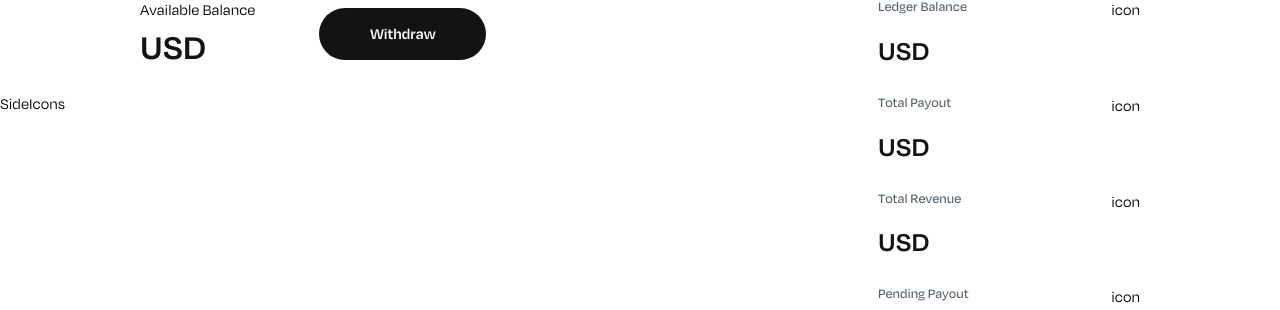
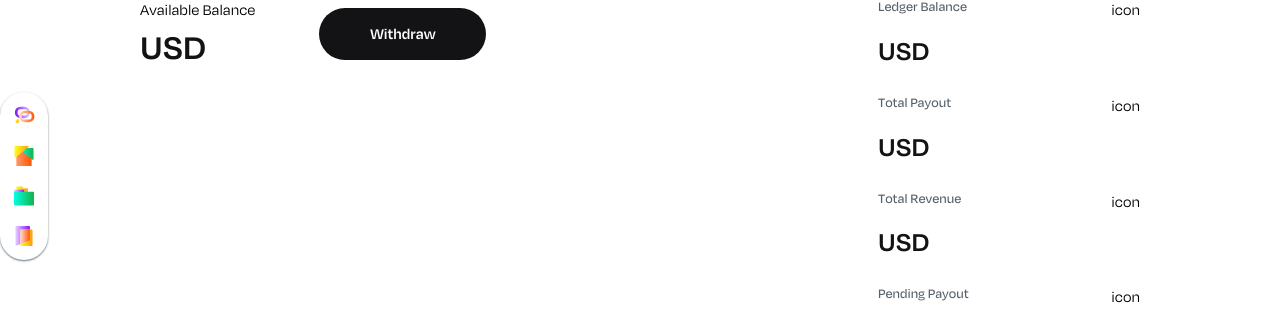
Before and after one commit to Tomiogunsan/mainstack-assessment, a React (Vite) app: page /revenue in a window 1280 px wide. Shown: the part 168-478 px from the top of the page. Built offline with nearby package versions, Linux system fonts and the light colour scheme; no server answers.

Commit message:
ch: implemented sideIcons

```diff
--- a/src/modules/page/Revenue/components/sideIcons/index.tsx
+++ b/src/modules/page/Revenue/components/sideIcons/index.tsx
@@ -1,9 +1,17 @@
-
+import file from '@assets/svg/attach.svg'
+import envelope from '@assets/svg/envelope.svg'
+import message from '@assets/svg/message.svg'
+import copy from '@assets/svg/copy.svg'
 
 const SideIcons = () => {
   return (
-    <div className="flex flex-col fixed left-0 top-[260px]">SideIcons</div>
-  )
+    <div className="flex flex-col fixed left-0 top-[260px] rounded-[100px] p-[4px] shadow-sm shadow-[#5C7383]">
+      <img src={file} alt="file icon" />
+      <img src={envelope} alt="envelope icon" />
+      <img src={message} alt="message icon" />
+      <img src={copy} alt="copy icon" />
+    </div>
+  );
 }
 
 export default SideIcons
```
